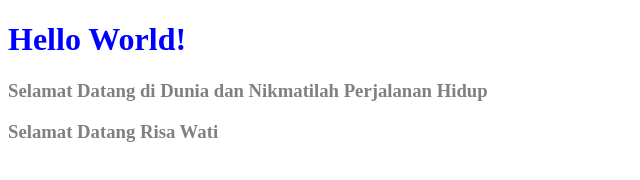
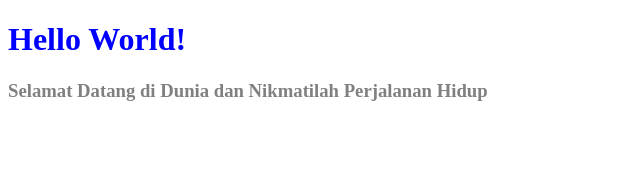
Before and after one commit to risa-rwx/helloworld, a plain HTML site: page index.html in a window 1280 px wide. Shown: the whole page, without its empty margins (0-640 px from the left). Drawn offline with Linux system fonts and the light colour scheme.

Commit message:
menghapus Risa

```diff
--- a/index.html
+++ b/index.html
@@ -12,6 +12,5 @@
         h3 {color:gray;}
     </style>
     <h3>Selamat Datang di Dunia dan Nikmatilah Perjalanan Hidup</h3>
-    <h3>Selamat Datang Risa Wati</h3>
 </body>
 </html>
```
